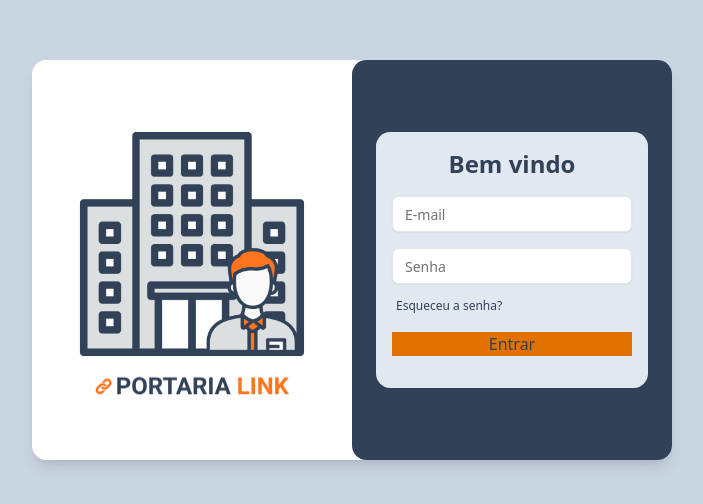
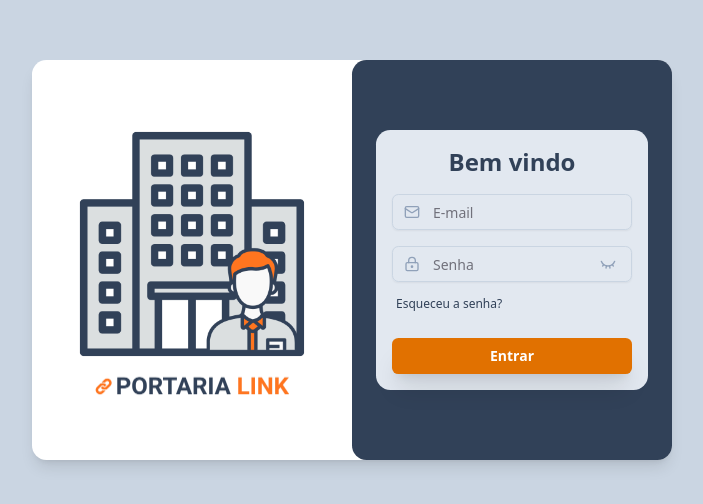
Before and after one commit to dmchiodini/portariaLink-frontend, a Next.js app: page / in a window 1280 px wide. Shown: the part 140-644 px from the top of the page, without its empty margins (288-991 px from the left). Built offline with nearby package versions, Linux system fonts and the light colour scheme; no server answers.

Commit message:
style:  estiliza tela de login

```diff
--- a/src/app/page.tsx
+++ b/src/app/page.tsx
@@ -2,13 +2,15 @@
 import { useRouter } from "next/navigation";
 import { saveToken } from "@/lib/auth";
 import api from "@/lib/api";
-import { Button } from "@/components/ui/button";
-import { Input } from "@/components/ui/input";
 import z from "zod";
 import { zodResolver } from "@hookform/resolvers/zod";
 import Image from "next/image";
 import Link from "next/link";
-import { useForm } from "react-hook-form";
+import { FormProvider, useForm } from "react-hook-form";
+import { Button } from "@/components/Button";
+import { Input } from "@/components/Input";
+import { LockKeyhole, Mail } from "lucide-react";
+import { useState } from "react";
 
 const loginSchema = z.object({
   email: z.email("E-mail inválido").min(1, "E-mail é obrigatório"),
@@ -19,21 +21,28 @@
 
 export default function Login() {
   const router = useRouter();
-  const {
-    register,
-    handleSubmit,
-    formState: { errors, isSubmitting },
-  } = useForm<LoginData>({
+  const [submissionError, setSubmissionError] = useState<string | null>(null);
+
+  const methods = useForm<LoginData>({
     resolver: zodResolver(loginSchema),
+    defaultValues: {
+      email: '',
+      password: ''
+    }
   });
 
+  const { handleSubmit, formState: { isSubmitting },
+  } = methods;
+
   const onSubmit = async (data: LoginData) => {
+    setSubmissionError(null);
     try {
       const res = await api.post("/auth/login", data);
       saveToken(res.data.data.access_token);
       router.push("/dashboard");
     } catch (err: any) {
-      alert(err?.response?.data?.message || "Erro ao fazer login");
+      setSubmissionError(err?.response?.data?.message || "Ocorreu um erro inesperado ao fazer login.");
+      console.error(err);
     }
   };
 
@@ -57,6 +66,7 @@
             height={100}
             className="md:hidden block"
           />
+          <FormProvider {...methods}>
             <form onSubmit={handleSubmit(onSubmit)} className="w-full">
               <div className="md:bg-slate-200  p-4 rounded-xl w-full">
                 <h1 className="text-2xl font-bold mb-4 text-center text-slate-700">
@@ -64,35 +74,28 @@
                 </h1>
                 <div className="mb-4 w-full">
                   <Input
-                  defaultValue=""
                     type="email"
                     placeholder="E-mail"
-                  className="bg-white"
-                  {...register("email", { required: true })}
+                    name="email"
+                    icon={Mail}
                   />
-                <span className="text-red-600 -mt-6 text-xs pl-2">
-                  {errors?.email?.message}
-                </span>
                 </div>
-
                 <div className="mb-2 w-full">
                   <Input
-                  defaultValue=""
                     type="password"
                     placeholder="Senha"
-                  className="bg-white"
-                  {...register("password", { required: true })}
+                    name="password"
+                    icon={LockKeyhole}
                   />
-                <span className="text-red-600 -mt-6 text-xs pl-2">
-                  {errors?.password?.message}
-                </span>
                 </div>
+                <div className="mb-6 pl-1">
                   <Link
                     href={"#"}
-                className="text-white md:text-slate-700 text-xs pl-1"
+                    className="text-xs text-slate-700"
                   >
                     Esqueceu a senha?
                   </Link>
+                </div>
 
                 <Button
                   type="submit"
@@ -104,6 +107,7 @@
                 </Button>
               </div>
             </form>
+          </FormProvider>
         </div>
       </div>
     </main>
--- a/src/components/Button.tsx
+++ b/src/components/Button.tsx
@@ -6,7 +6,7 @@
 export const Button = forwardRef<HTMLButtonElement, CustomButtonProps>(
   ({ children, ...props }, ref) => {
     return (
-      <ButtonUI ref={ref} {...props} className='bg-primary text-primary py-2 px-4 rounded-sm shadow-xl/10 cursor-pointer font-semibold text-sm w-full hover:bg-primary-600/90'>
+      <ButtonUI ref={ref} {...props} className='bg-primary text-white py-2 px-4 rounded-sm shadow-xl/10 cursor-pointer font-semibold text-sm w-full hover:bg-primary-600/90'>
         {children}
       </ButtonUI>
     );
--- a/src/components/Header.tsx
+++ b/src/components/Header.tsx
@@ -2,6 +2,7 @@
 
 import { LogOut, User, UserCheck } from "lucide-react";
 import { ThemeToggle } from "./ThemeToggle";
+import { logout } from "@/lib/auth";
 
 export function Header() {
   return (
@@ -15,7 +16,10 @@
           <UserCheck color="#1DBC60" size={20} />
           <span>usuario@email.com</span>
         </div>
-        <button className="flex items-center gap-1 text-red-600 hover:text-red-700 transition cursor-pointer">
+        <button
+          className="flex items-center gap-1 text-red-600 hover:text-red-700 transition cursor-pointer"
+          onClick={() => logout()}
+        >
           <LogOut size={20} />
         </button>
       </div>
--- a/src/components/Input.tsx
+++ b/src/components/Input.tsx
@@ -56,7 +56,7 @@
               id={name}
               type={inputType}
               placeholder={placeholder}
-              className={`text-slate-700 border border-slate-200 ${Icon ? 'pl-10' : 'pl-3'} ${isPasswordInput ? 'pr-10' : 'pr-3'} ${error ? 'border-red-600' : ''}`}
+              className={`text-slate-700 border border-slate-300 ${Icon ? 'pl-10' : 'pl-3'} ${isPasswordInput ? 'pr-10' : 'pr-3'} ${error ? 'border-red-600' : ''}`}
               {...props}
             />
 
--- a/src/components/LoginForm.tsx
+++ /dev/null
@@ -1,44 +0,0 @@
-import api from '@/lib/api';
-import { useRouter } from 'next/router';
-import { useForm } from 'react-hook-form';
-import Cookies from 'js-cookie';
-import { Input } from './ui/input';
-import { Button } from './ui/button';
-
-type LoginData = {
-  email: string;
-  password: string;
-};
-
-export default function LoginForm() {
-  const { register, handleSubmit, formState } = useForm<LoginData>();
-  const router = useRouter();
-
-  const onSubmit = async (data: LoginData) => {
-    try {
-      const res = await api.post('/auth/login', data);
-      const token = res.data.data.accessToken;
-
-      Cookies.set('token', token, {
-        expires: 1,
-        secure: process.env.NODE_ENV === 'production',
-        sameSite: 'lax',
-      });
-
-      router.push('/dashboard');
-    } catch (err: any) {
-      alert(err?.response?.data?.message || 'Erro ao logar');
-    }
-  };
-
-  return (
-    <form onSubmit={handleSubmit(onSubmit)} className="space-y-4">
-      <input {...register('email', { required: true })} type="email" placeholder="Email" className='bg-amber-700 text-pink-600' />
-      <input {...register('email', { required: true })} type="email" placeholder="Email" className='bg-amber-700 text-pink-600' />
-
-      <Button aria-label="Submit" disabled={formState.isSubmitting} className="bg-red-500">
-        {formState.isSubmitting ? 'Entrando...' : 'Entrar'}
-      </Button>
-    </form>
-  );
-}
--- a/src/components/Sidebar.tsx
+++ b/src/components/Sidebar.tsx
@@ -5,7 +5,6 @@
 import { LayoutDashboard, Users, Home, Package, User, CircleUser } from "lucide-react";
 import clsx from "clsx";
 import Image from "next/image";
-import { useTheme } from "next-themes";
 
 const menuItems = [
   { name: "Dashboard", href: "/dashboard", icon: LayoutDashboard },
@@ -16,7 +15,6 @@
 
 export function Sidebar() {
   const pathname = usePathname();
-  const { theme } = useTheme();
 
   return (
     <aside className="flex flex-col justify-between bg-foreground dark:bg-gray-800 border-r border-slate-200 dark:border-gray-700 p-4">
@@ -43,7 +41,7 @@
         </nav>
       </div>
 
-      <div className="flex items-center gap-2 bg-background/20 p-3 rounded-md text-sm">
+      <div className="flex items-center gap-2 bg-slate-600 p-3 rounded-md text-sm">
         <CircleUser size={20} color="#FFFFFF" />
         <span className="font-semibold text-white w-full">Liliam Marques</span>
       </div>
--- a/src/lib/auth.ts
+++ b/src/lib/auth.ts
@@ -23,3 +23,8 @@
     if (!token) router.push('/');
   }
 }
+
+export function logout() {
+  Cookies.remove('token');
+  window.location.href = '/';
+}
```
Lines whose indentation alone changed are shown as unchanged.
